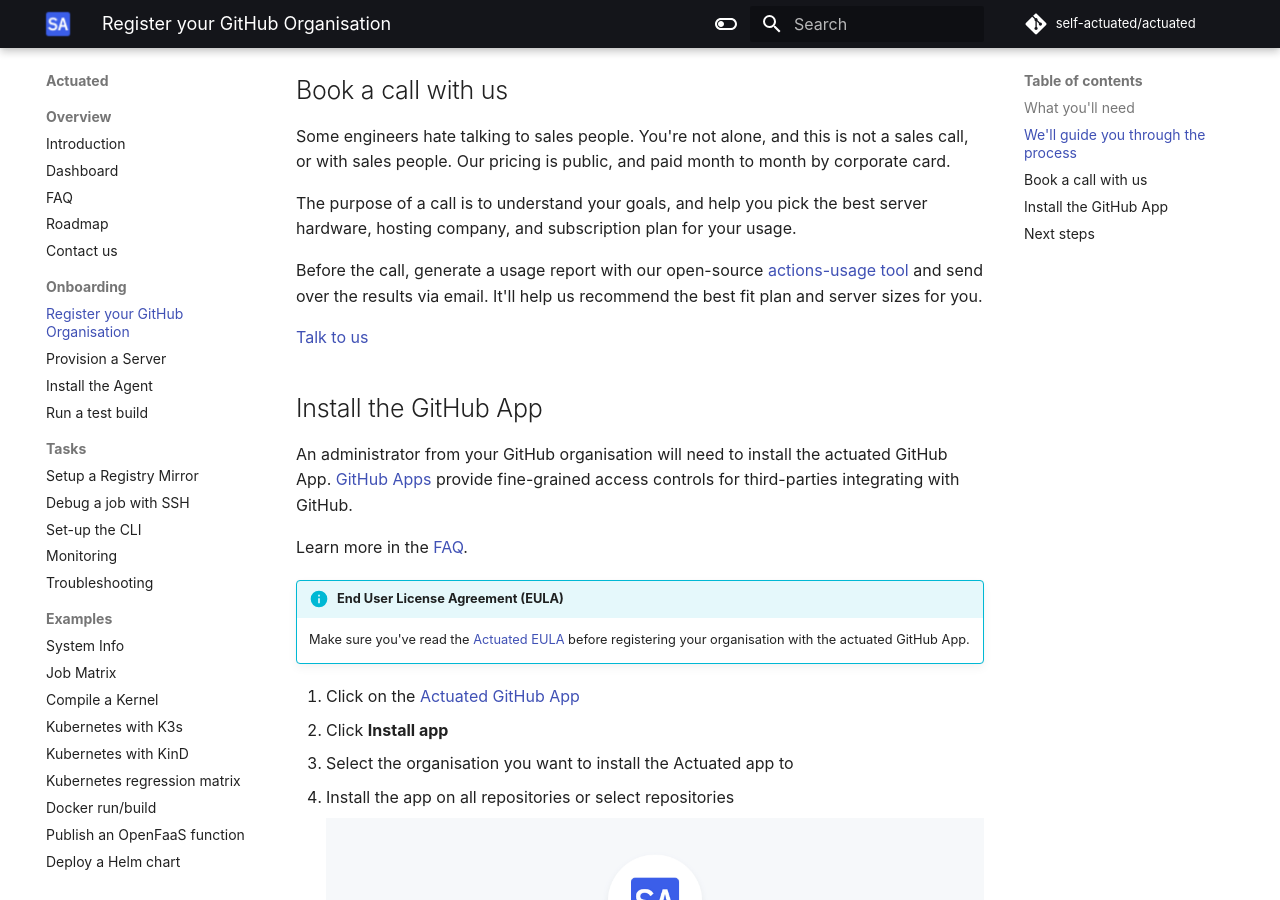
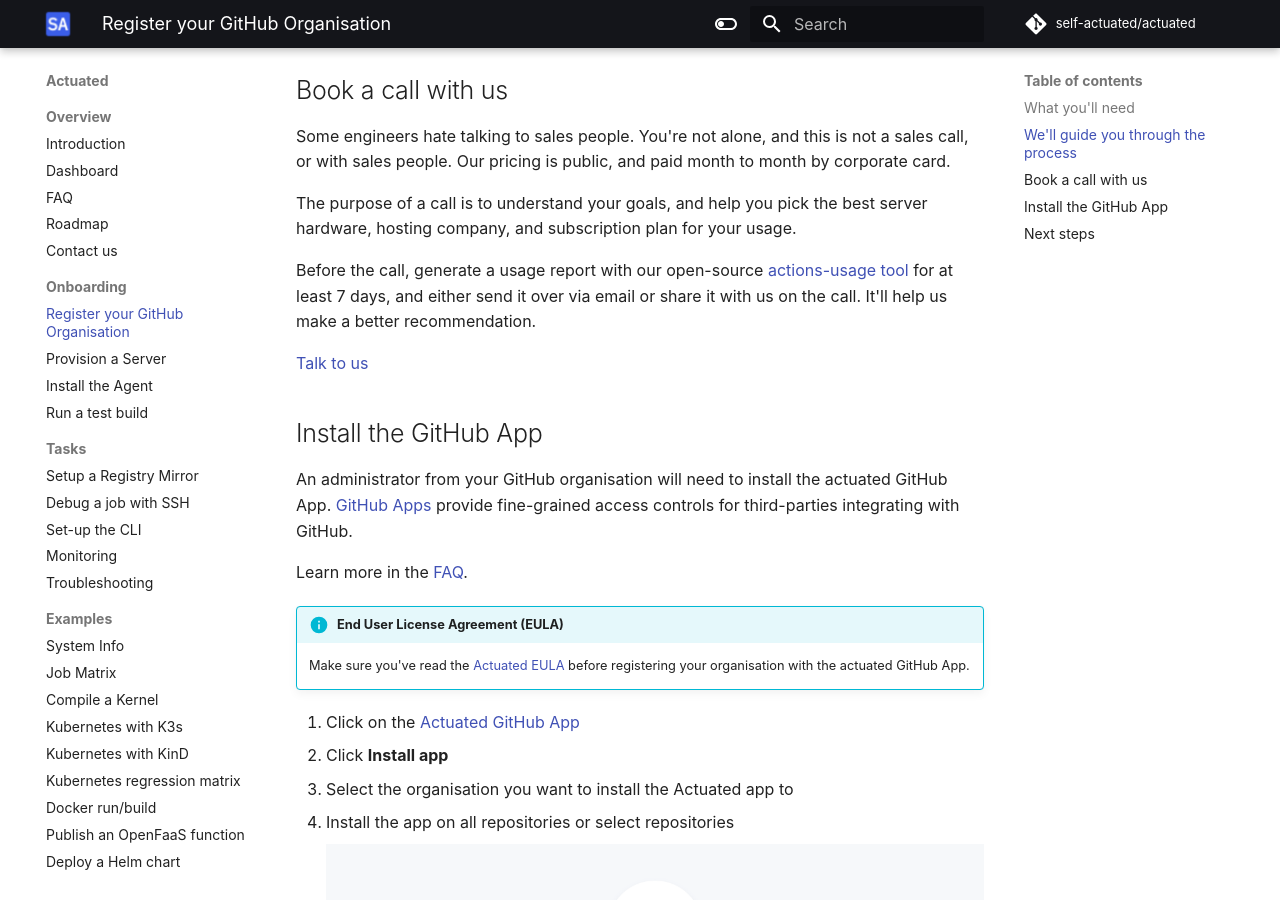
Before and after one commit to welteki/docs.actuated.dev, an MkDocs documentation site: the page built from docs/register.md, in a window 1280 px wide and 900 px high, scrolled down 1360 px. Built offline with MkDocs 1.6.1 and Material for MkDocs 9.7.7, drawn with Linux system fonts in a browser that asks for light colours; some web fonts are replaced.

Commit message:
Clarify use of the report
Signed-off-by: Alex Ellis (OpenFaaS Ltd) <alexellis2@gmail.com>

```diff
--- a/docs/register.md
+++ b/docs/register.md
@@ -26,7 +26,7 @@
 
 The purpose of a call is to understand your goals, and help you pick the best server hardware, hosting company, and subscription plan for your usage.
 
-Before the call, generate a usage report with our open-source [actions-usage tool](https://github.com/self-actuated/actions-usage) and send over the results via email. It'll help us recommend the best fit plan and server sizes for you.
+Before the call, generate a usage report with our open-source [actions-usage tool](https://github.com/self-actuated/actions-usage) for at least 7 days, and either send it over via email or share it with us on the call. It'll help us make a better recommendation.
 
 [Talk to us](https://forms.gle/8XmpTTWXbZwWkfqT6)
 
```
